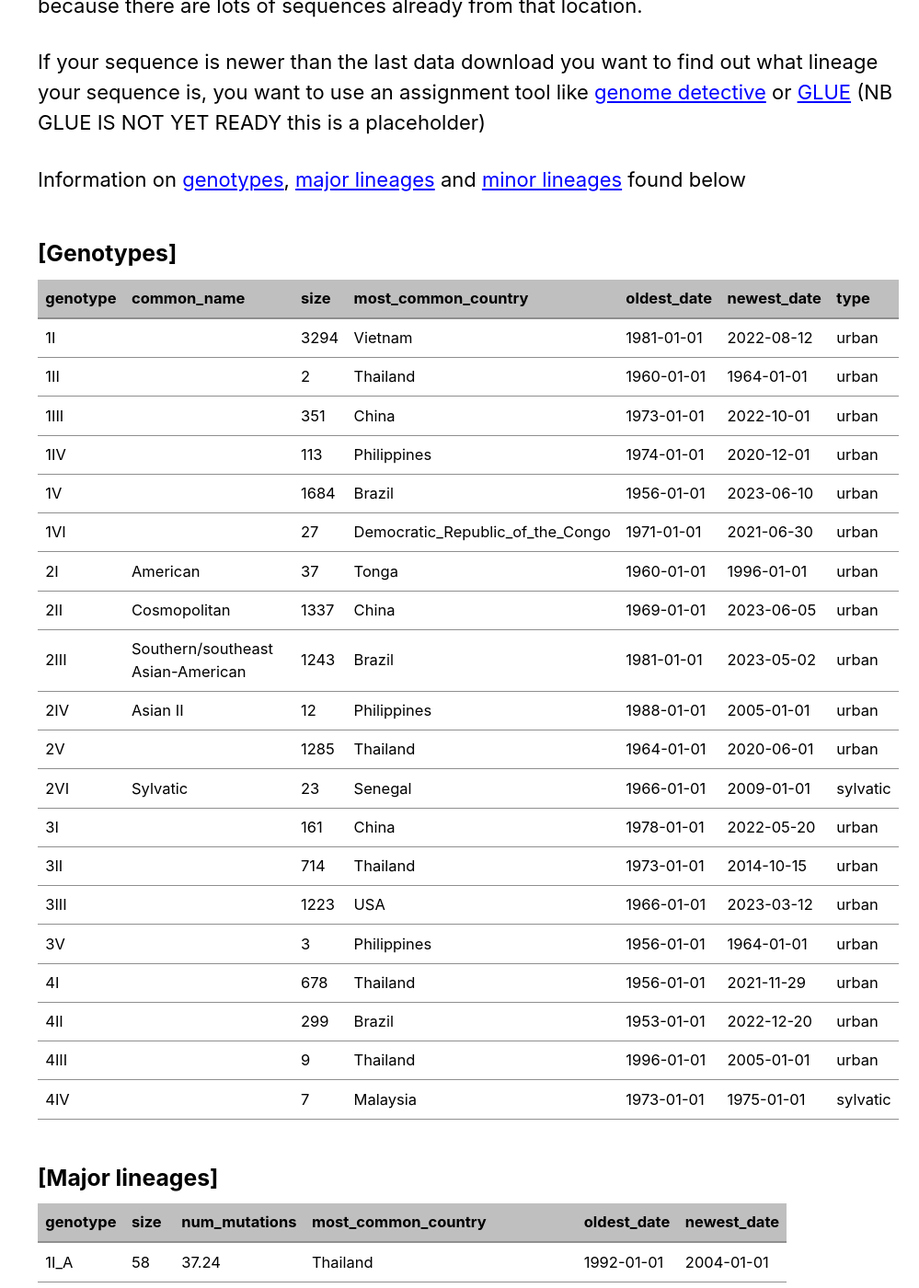
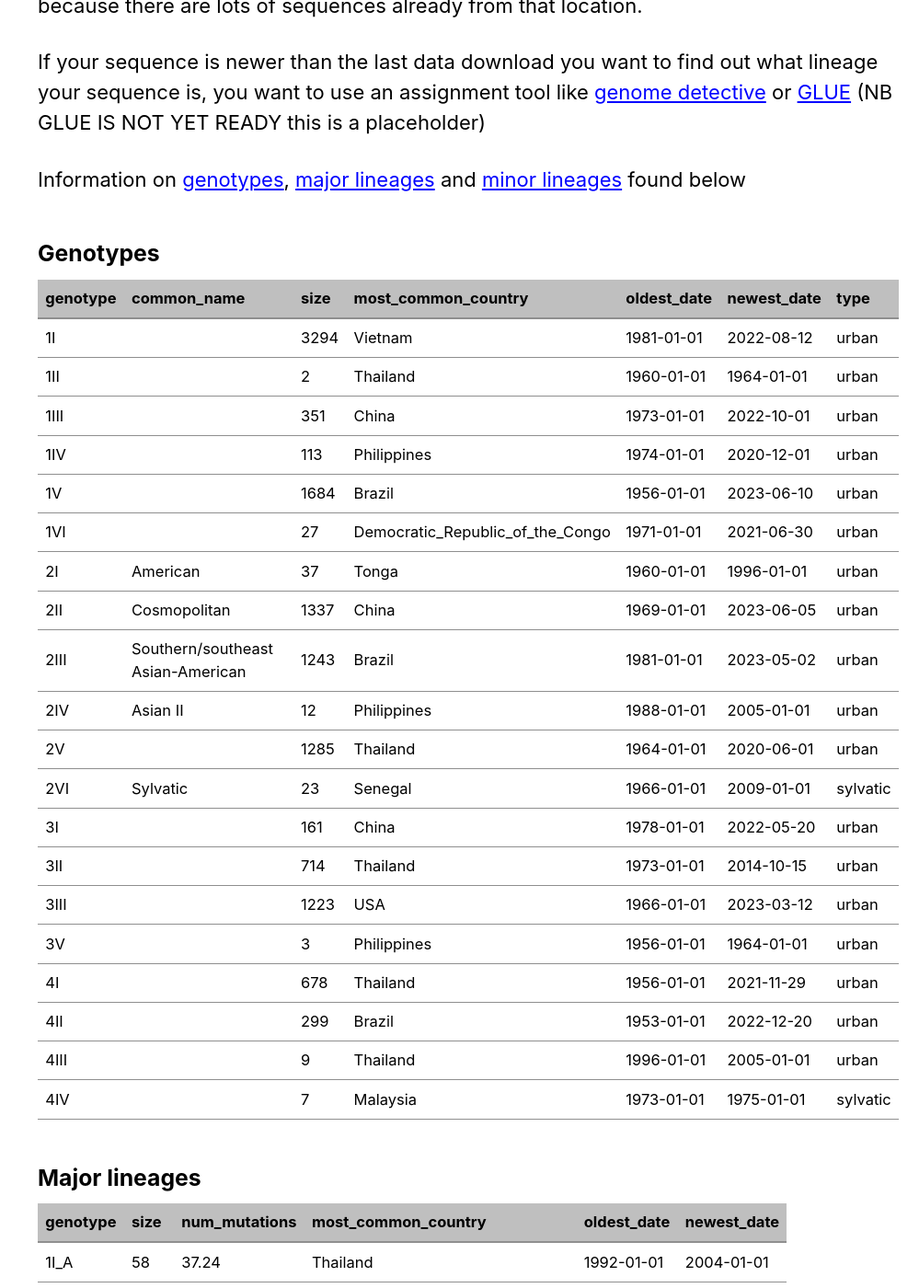
Before and after one commit to DENV-lineages/denv-lineages.github.io, a Jekyll site: the page built from _pages/descriptions.md, in a window 1280 px wide and 1400 px high, scrolled down 616 px. Shown: the whole window at 92% size, without its empty margins (281-1280 px from the left). Built offline with Jekyll 4.4.1, drawn with Linux system fonts in a browser that asks for light colours; cached includes are drawn as plain includes; some of the changed text lies outside the part shown.

```diff
--- a/_pages/descriptions.md
+++ b/_pages/descriptions.md
@@ -18,7 +18,7 @@ If your sequence is newer than the last data download you want to find out what
 
 Information on [genotypes](#genotypes), [major lineages](#major-lineages) and [minor lineages](#minor-lineages) found below
 
-### [Genotypes]
+### Genotypes
 
 |genotype  |common_name                      |size|most_common_country             |oldest_date|newest_date|type    |
 |----------|---------------------------------|----|--------------------------------|-----------|-----------|--------|
@@ -44,7 +44,7 @@ Information on [genotypes](#genotypes), [major lineages](#major-lineages) and [m
 |4IV       |                                 |7   |Malaysia                        |1973-01-01 |1975-01-01 |sylvatic|
 
 
-### [Major lineages]
+### Major lineages
 
 |genotype  |size|num_mutations|most_common_country|oldest_date|newest_date|
 |----------|----|-------------|-------------------|-----------|-----------|
@@ -100,7 +100,7 @@ Information on [genotypes](#genotypes), [major lineages](#major-lineages) and [m
 |4II_A     |90  |87.66        |Indonesia          |1973-01-01 |2022-07-01 |
 |4II_B     |209 |112.91       |Brazil             |1953-01-01 |2022-12-20 |
 
-### [Minor lineages]
+### Minor lineages
 
 |genotype  |size|num_mutations|most_common_country|oldest_date|newest_date|
 |----------|----|-------------|-------------------|-----------|-----------|
```
Also changed, not shown: _pages/rules.md (+1 -2 lines).
